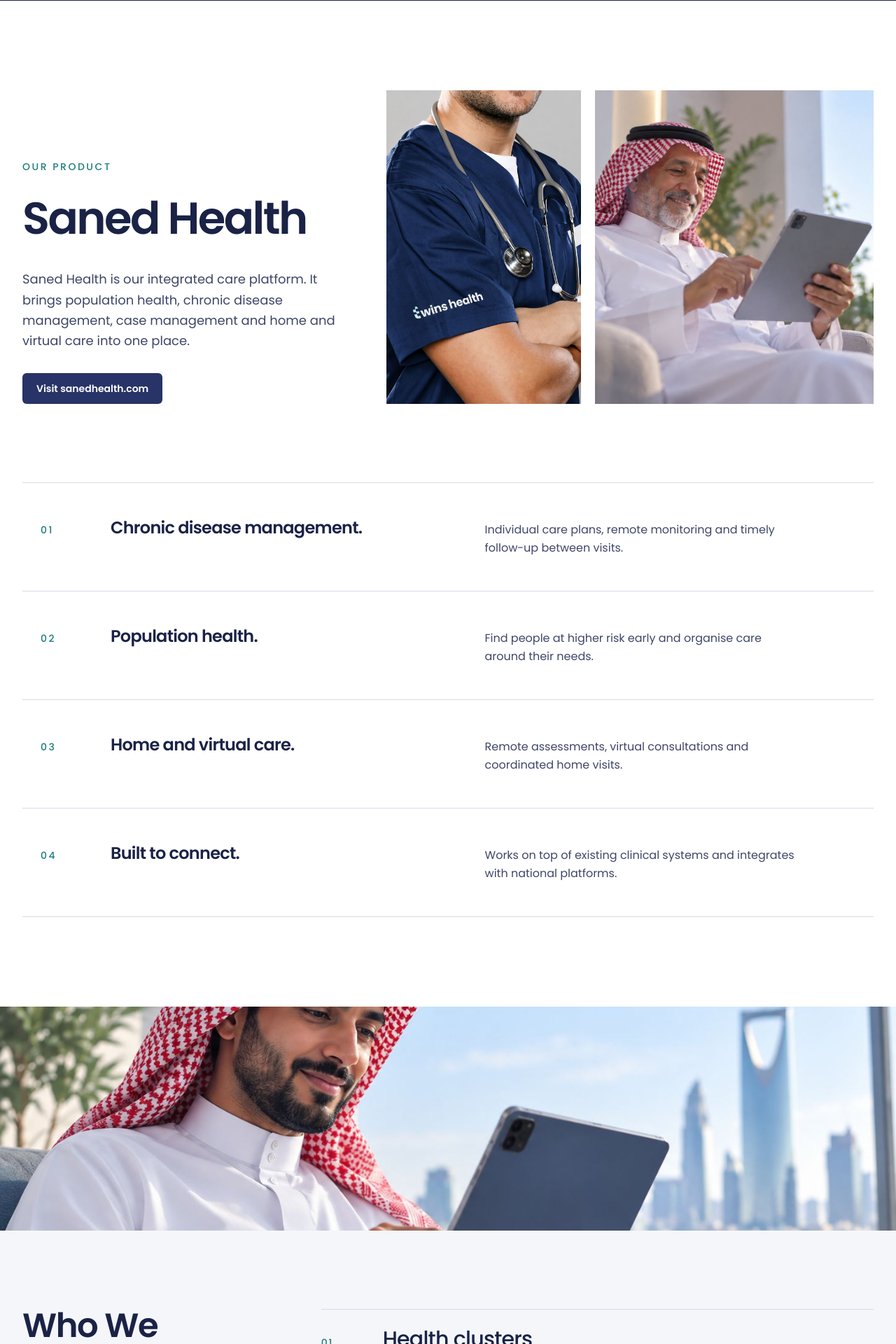
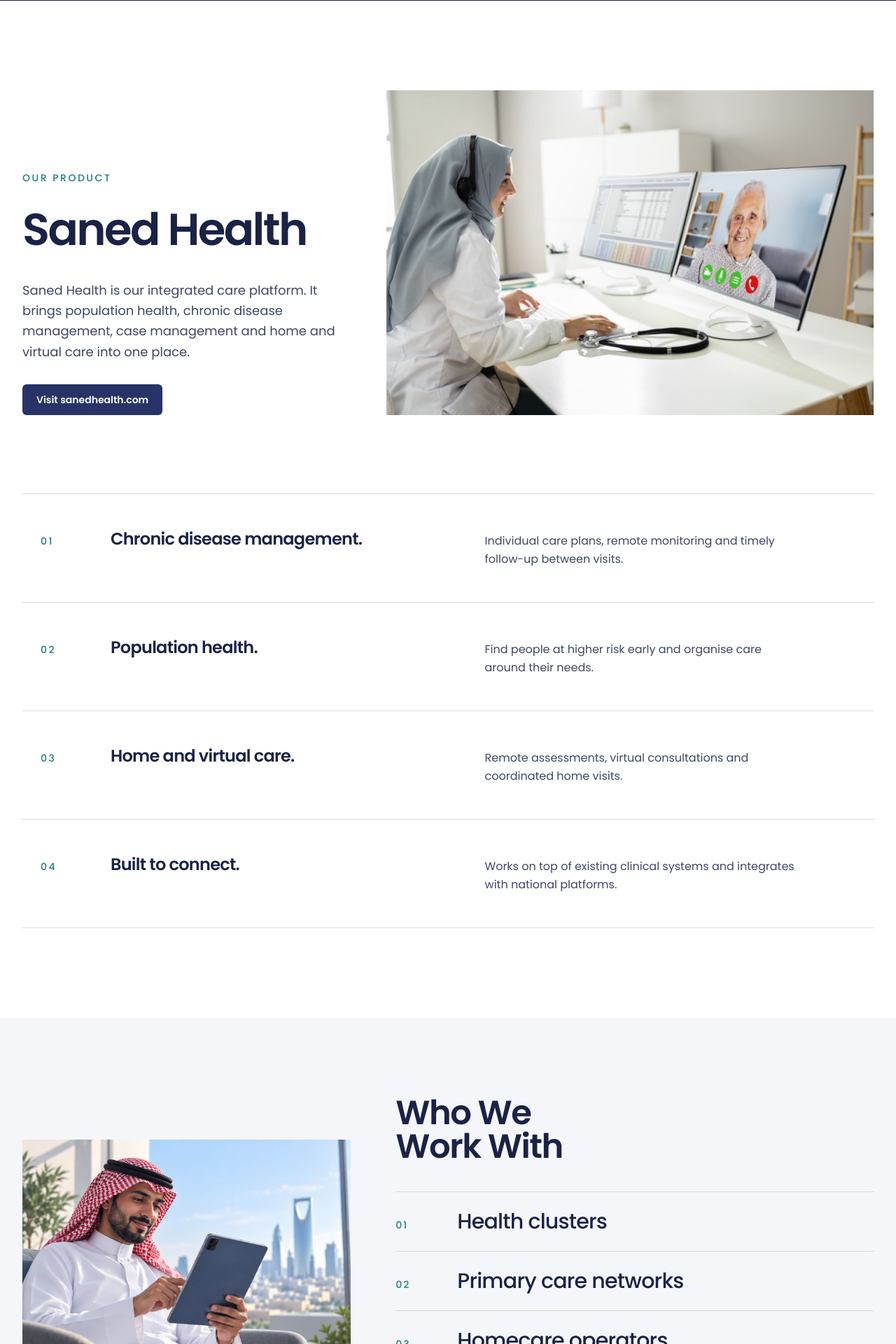
Before and after one commit to umarso123/twins-health, a React (Vite) app: page / in a window 1280 px wide. Shown: the part 2080-4000 px from the top of the page at 70% size. Built offline with nearby package versions, Linux system fonts and the light colour scheme.

Commit message:
Add virtual care image to media and update SanedHealth and WhoWeWorkWith components for improved layout and content relevance

```diff
--- a/src/assets/media.ts
+++ b/src/assets/media.ts
@@ -5,6 +5,7 @@
 import phone from './photos/phone.jpg'
 import scrubs from './photos/scrubs.jpg'
 import skyline from './photos/skyline.jpg'
+import virtualCare from './photos/virtual-care.jpg'
 import watch from './photos/watch.jpg'
 
 export const media = {
@@ -15,5 +16,6 @@
   phone,
   scrubs,
   skyline,
+  virtualCare,
   watch,
 } as const
--- a/src/components/SanedHealth.tsx
+++ b/src/components/SanedHealth.tsx
@@ -51,26 +51,15 @@
           </Reveal>
 
           <Reveal delay={100} className="relative lg:col-span-7">
-            <div className="grid grid-cols-12 items-stretch gap-3 sm:gap-5">
-              <img
-                src={media.scrubs}
-                alt="Navy clinical scrubs and a stethoscope, with the twinshealth wordmark on the sleeve."
-                className="col-span-5 h-64 w-full object-cover object-center sm:h-80 lg:h-[28rem]"
-                width={971}
-                height={1536}
-                loading="lazy"
-                decoding="async"
-              />
-              <img
-                src={media.elder}
-                alt="An older man uses a tablet beside a window overlooking the Riyadh skyline."
-                className="col-span-7 h-64 w-full object-cover object-[center_30%] sm:h-80 lg:h-[28rem]"
-                width={1672}
-                height={941}
-                loading="lazy"
-                decoding="async"
-              />
-            </div>
+            <img
+              src={media.virtualCare}
+              alt="A clinician on a video call with a patient."
+              className="h-auto w-full"
+              width={863}
+              height={575}
+              loading="lazy"
+              decoding="async"
+            />
           </Reveal>
         </div>
 
--- a/src/components/WhoWeWorkWith.tsx
+++ b/src/components/WhoWeWorkWith.tsx
@@ -12,30 +12,31 @@
 export function WhoWeWorkWith() {
   return (
     <section id="audiences" aria-labelledby="audiences-heading" className="bg-surface-muted">
-      <div className="relative h-52 overflow-hidden sm:h-72 lg:h-80">
-        <img
-          src={media.skyline}
-          alt="A man reviews a tablet with the Riyadh skyline behind him."
-          className="h-full w-full object-cover object-[center_35%]"
-          width={1600}
-          height={900}
-          loading="lazy"
-          decoding="async"
-        />
-      </div>
       <Container className="py-16 md:py-24 lg:py-28">
-        <div className="grid gap-10 lg:grid-cols-12 lg:gap-16">
-          <Reveal className="lg:col-span-4">
+        <div className="grid items-center gap-12 lg:grid-cols-12 lg:gap-16">
+          <Reveal className="lg:col-span-5">
+            <img
+              src={media.skyline}
+              alt="A man reviews a tablet with the Riyadh skyline behind him."
+              className="h-auto w-full"
+              width={1672}
+              height={941}
+              loading="lazy"
+              decoding="async"
+            />
+          </Reveal>
+          <div className="lg:col-span-7">
+          <Reveal>
             <h2
               id="audiences-heading"
               tabIndex={-1}
-              className="max-w-[8ch] text-4xl font-semibold tracking-[-0.03em] text-ink sm:text-5xl"
+              className="max-w-[10ch] text-4xl font-semibold tracking-[-0.03em] text-ink sm:text-5xl"
             >
               Who We Work With
             </h2>
           </Reveal>
-          <Reveal className="lg:col-span-8" delay={80}>
-            <ol>
+          <Reveal delay={80}>
+            <ol className="mt-8 lg:mt-10">
               {audiences.map((audience, index) => (
                 <li
                   key={audience}
@@ -53,6 +54,7 @@
             {/* Client logo insertion area: add approved logos from src/assets/logos/ here. */}
             <div data-client-logos />
           </Reveal>
+          </div>
         </div>
       </Container>
     </section>
```
Also changed, not shown: src/assets/photos/virtual-care.jpg (added).
